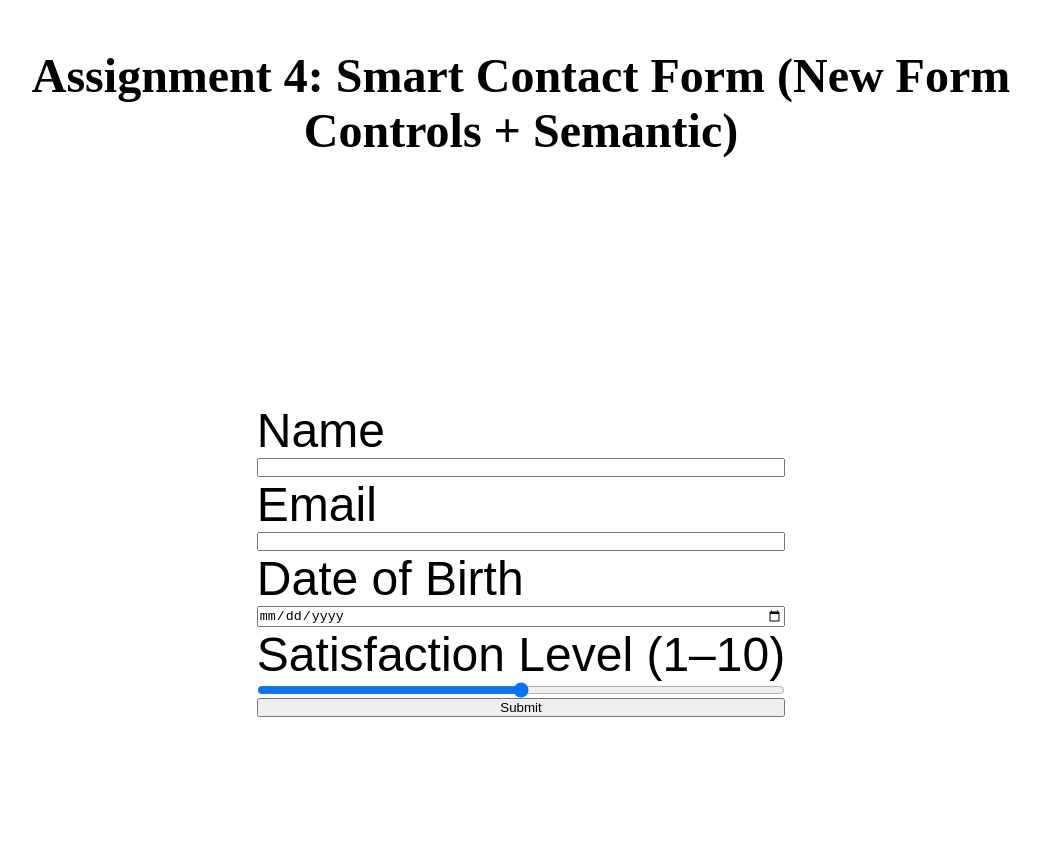
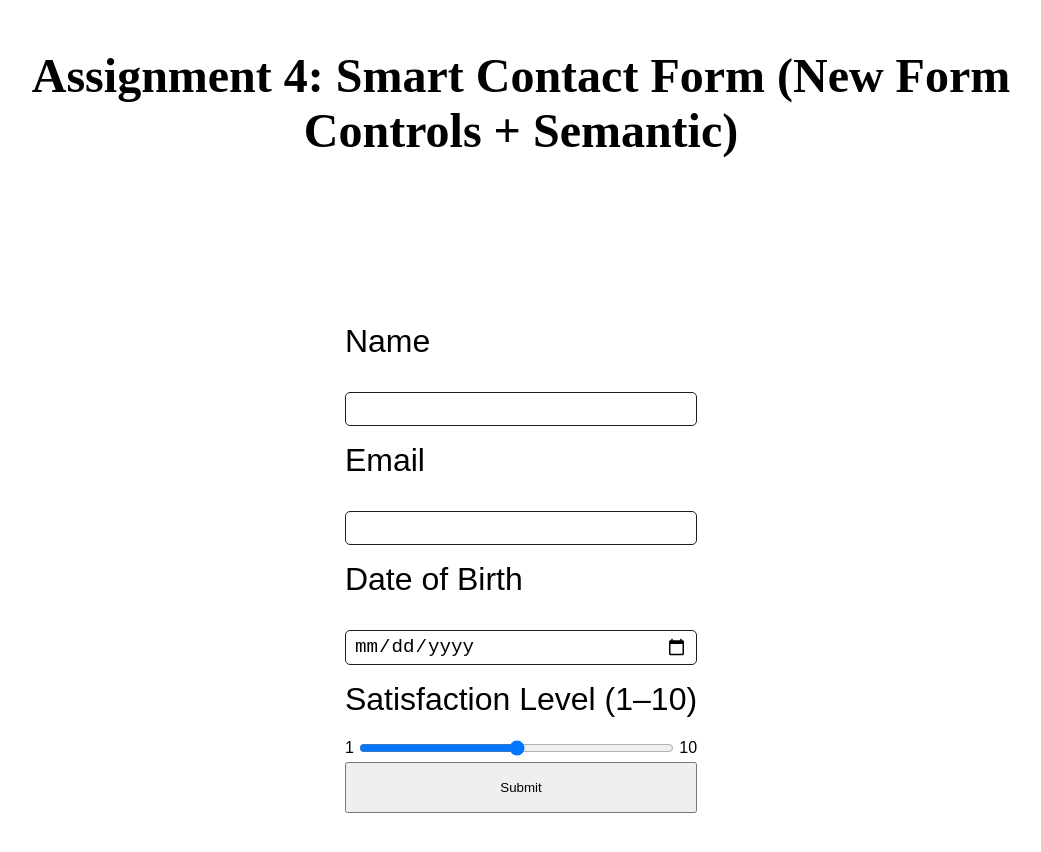
Before and after one commit to rajeshjaga/Full-Stack-Development_Class, a plain HTML site: page Assignment-4/index.html in a window 1280 px wide. Shown: the whole page, without its empty margins (119-1160 px from the left). Drawn offline with Linux system fonts and the light colour scheme.

Commit message:
Commit: Added Assignment-4

```diff
--- a/Assignment-4/index.html
+++ b/Assignment-4/index.html
@@ -21,7 +21,10 @@
             <label>Date of Birth</label>
             <input type="date" />
             <label>Satisfaction Level (1–10)</label>
-            <input type="range" />
+            <div class="range">
+                <p>1</p> <input type="range" />
+                <p>10</p>
+            </div>
             <button>Submit</button>
         </form>
     </section>
--- a/Assignment-4/style.css
+++ b/Assignment-4/style.css
@@ -52,5 +52,28 @@ form{
     flex-direction: column;
 }
 label{
-    font-size: 3rem;
+    font-size: 2rem;
+    margin: 1rem 0rem;
 }
+button{
+    padding: 1rem 6rem;
+}
+input{
+    margin-top:1rem;
+    font-size: 1.2rem;
+    border-radius: 5px;
+    border: 1px solid #1e1e1e;
+    padding: .3rem .5rem;
+}
+.range{
+    display:flex;
+    align-items: center;
+    justify-content: space-between;
+    width: 100%;
+}
+ input[type="range"] {
+    margin-top: 0px;
+    flex-grow: 2;
+    margin:0 5px;
+
+}
```
